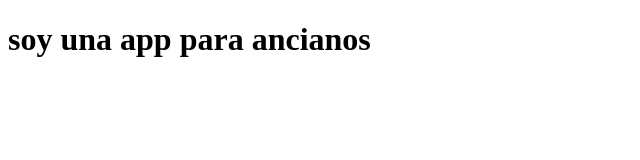
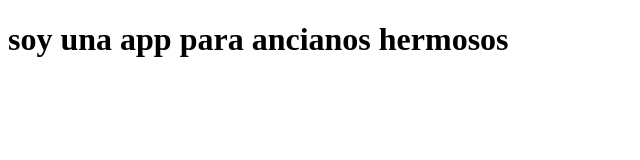
Before and after one commit to Rapholom/handle-exception, a plain HTML site: page index.html in a window 1280 px wide. Shown: the whole page, without its empty margins (0-640 px from the left). Drawn offline with Linux system fonts and the light colour scheme.

Commit message:
agregue algo en el h1

```diff
--- a/index.html
+++ b/index.html
@@ -9,7 +9,7 @@
 </head>
 
 <body>
-    <h1>soy una app para ancianos</h1>
+    <h1>soy una app para ancianos hermosos</h1>
 </body>
 
 </html>
```
